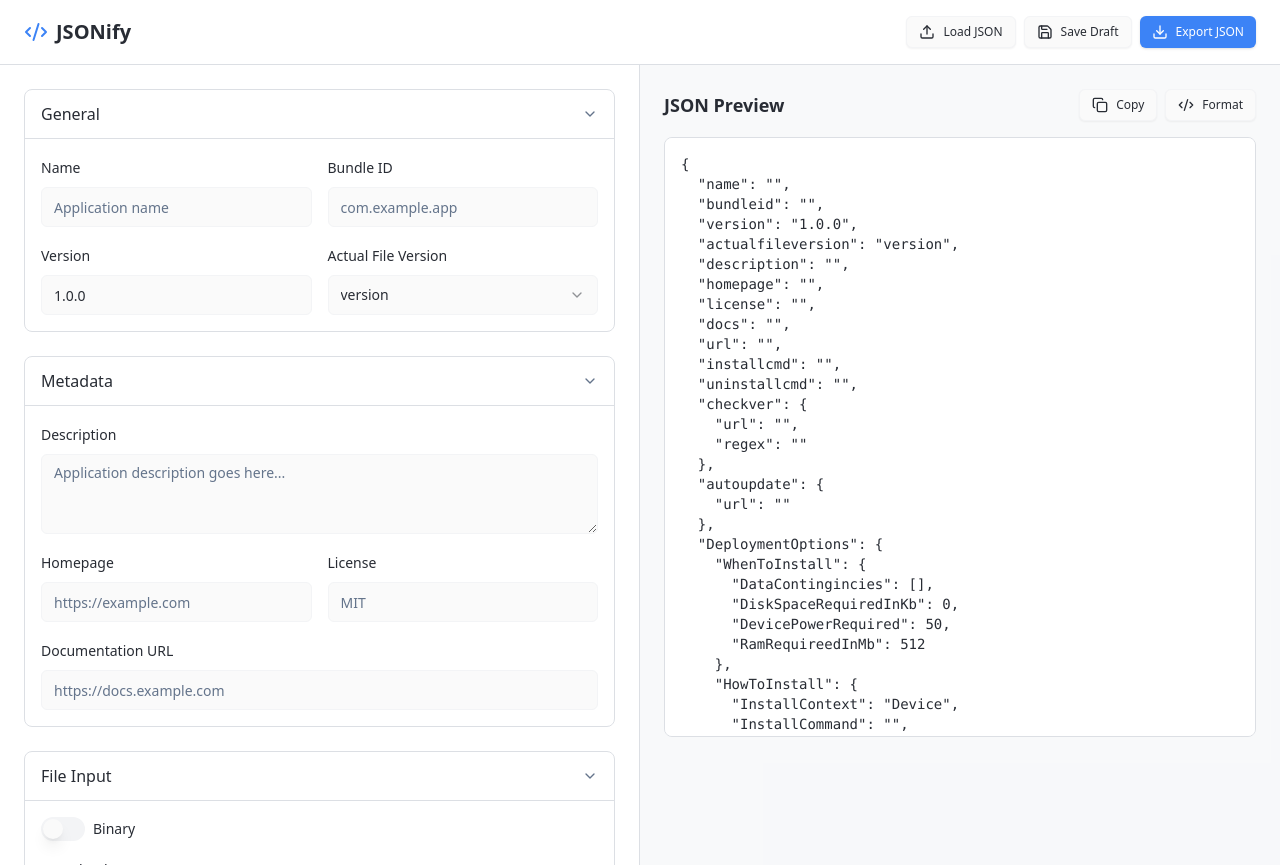
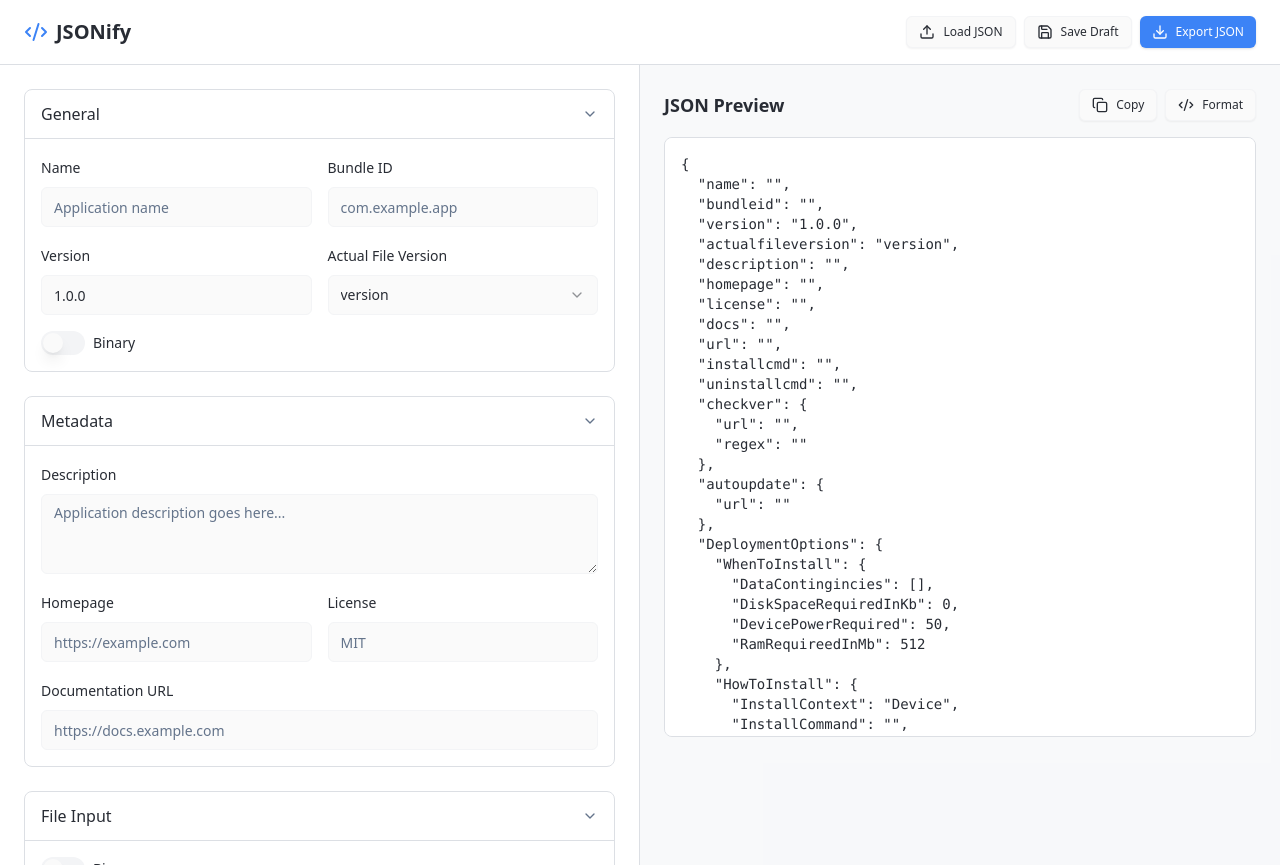
Before and after one commit to amanpunjwani/schema-driven-json, a React (Vite) app: page / in a window 1280 px wide. Built offline with nearby package versions, Linux system fonts and the light colour scheme.

Commit message:
Add binary switch to general section
Add the binary switch component to the general section of the JSON editor.

```diff
--- a/src/components/form/GeneralSection.tsx
+++ b/src/components/form/GeneralSection.tsx
@@ -5,13 +5,14 @@ import { FormSection } from './FormSection';
 import { Input } from '@/components/ui/input';
 import { Label } from '@/components/ui/label';
 import { Select, SelectContent, SelectItem, SelectTrigger, SelectValue } from '@/components/ui/select';
+import { Switch } from '@/components/ui/switch';
 
 interface GeneralSectionProps {
   form: UseFormReturn<JsonifyData>;
 }
 
 export function GeneralSection({ form }: GeneralSectionProps) {
-  const { register, setValue, watch, formState: { errors } } = form;
+  const { register, setValue, watch, unregister, formState: { errors } } = form;
 
   const actualFileVersion = watch('actualfileversion');
 
@@ -74,6 +75,38 @@ export function GeneralSection({ form }: GeneralSectionProps) {
           )}
         </div>
       </div>
+
+      <div className="space-y-4 mt-6">
+        <div className="flex items-center space-x-2">
+          <Switch
+            id="general-binary"
+            checked={!!watch('file')}
+            onCheckedChange={(checked) => {
+              if (checked) {
+                setValue('file', '');
+              } else {
+                unregister('file');
+              }
+            }}
+          />
+          <Label htmlFor="general-binary">Binary</Label>
+        </div>
+
+        {watch('file') !== undefined && (
+          <div className="space-y-2">
+            <Label htmlFor="file">File Address</Label>
+            <Input
+              id="file"
+              placeholder="/path/to/file"
+              {...register('file')}
+              className={errors.file ? 'border-destructive' : ''}
+            />
+            {errors.file && (
+              <p className="text-sm text-destructive">{errors.file.message}</p>
+            )}
+          </div>
+        )}
+      </div>
     </FormSection>
   );
 }
```
